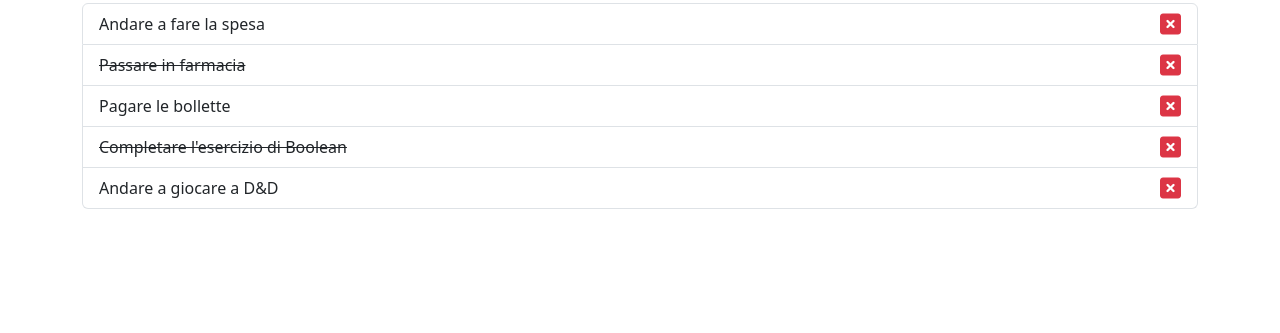
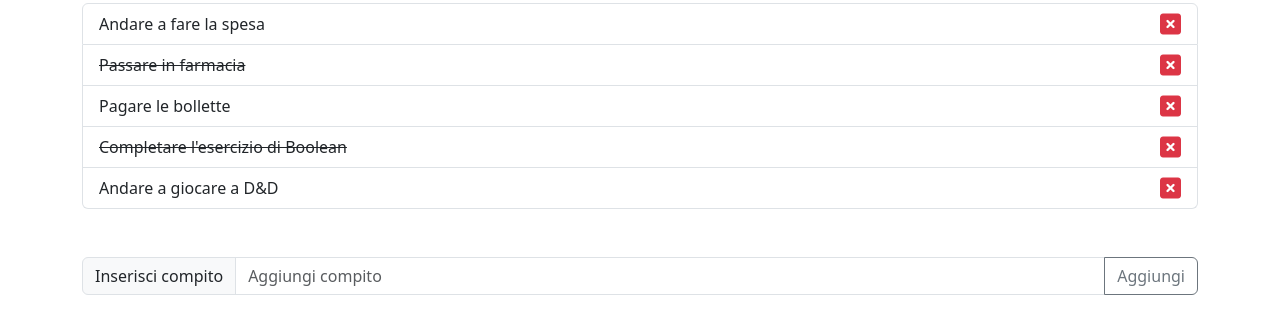
Before and after one commit to GiuseppeCassone/vue-todolist, a plain HTML site: page index.html in a window 1280 px wide. Shown: the part 101-434 px from the top of the page. Drawn offline with nearby package versions, Linux system fonts and the light colour scheme.

Commit message:
milestone 3 completata

```diff
--- a/index.html
+++ b/index.html
@@ -25,6 +25,12 @@
 
             </ul>
 
+            <div class="input-group my-5">
+                <span class="input-group-text">Inserisci compito</span>
+                <input v-model="newTodo" type="text" class="form-control" placeholder="Aggiungi compito" aria-label="Aggiungi compito" aria-describedby="button-addon2">
+                <button class="btn btn-outline-secondary" type="button" id="button-addon2" @click="addTodo()">Aggiungi</button>
+              </div>
+
         </div>
 
 
--- a/js/script.js
+++ b/js/script.js
@@ -21,6 +21,8 @@ const { createApp } = Vue;
 createApp({
     data() {
         return {
+
+            newTodo: "",
 
             todolist: [
                 {
@@ -50,8 +52,15 @@ createApp({
     },
 
     methods: {
+// Funzione che permette di eliminare un elemento della lista al click della "X"
         deleteTodo(toDoIndex){
             this.todolist.splice(toDoIndex, 1);
-        }
+        },
+
+// Funzione che permette di aggiungere un compito al click del bottone aggiungi
+        addTodo(){
+            this.todolist.push({ text: this.newTodo, done: false});
+            this.newTodo = "";
+        },
     }
 }).mount("#app");
```
